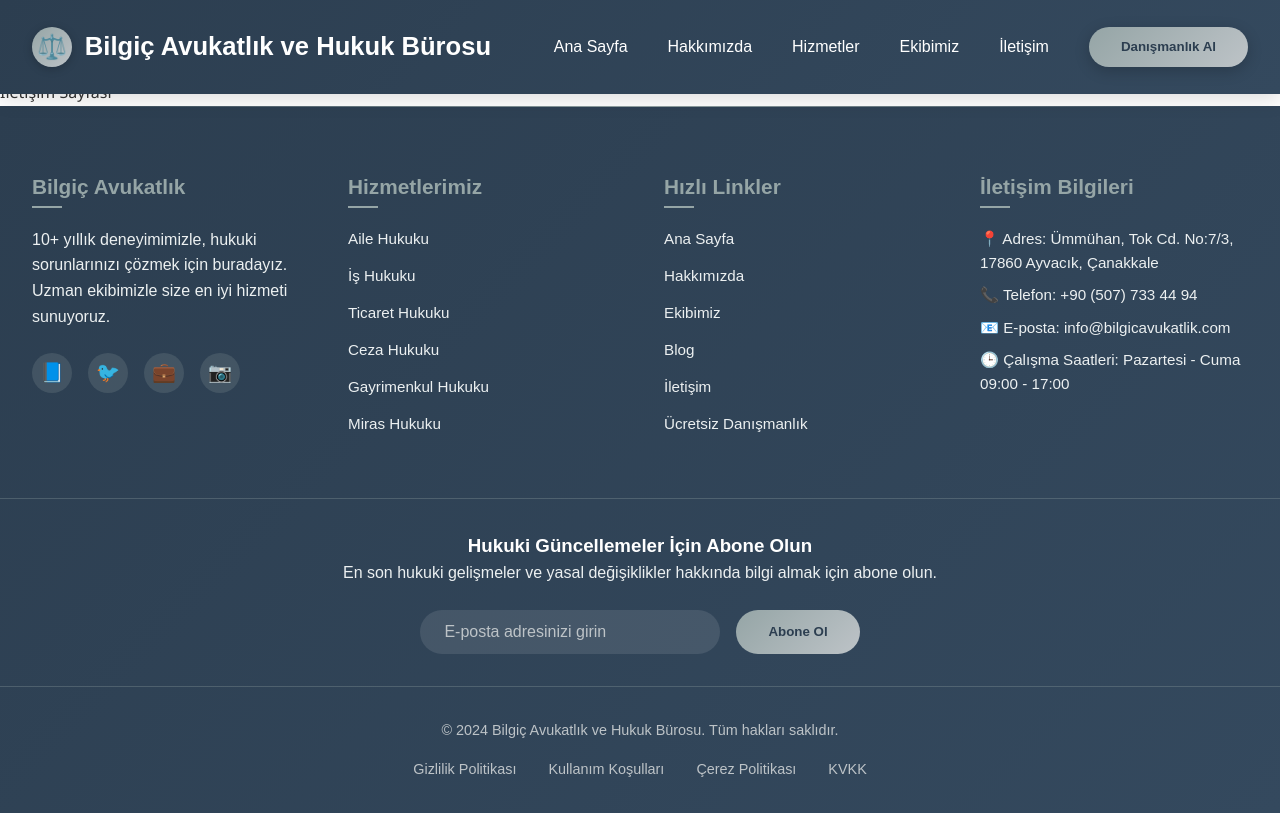
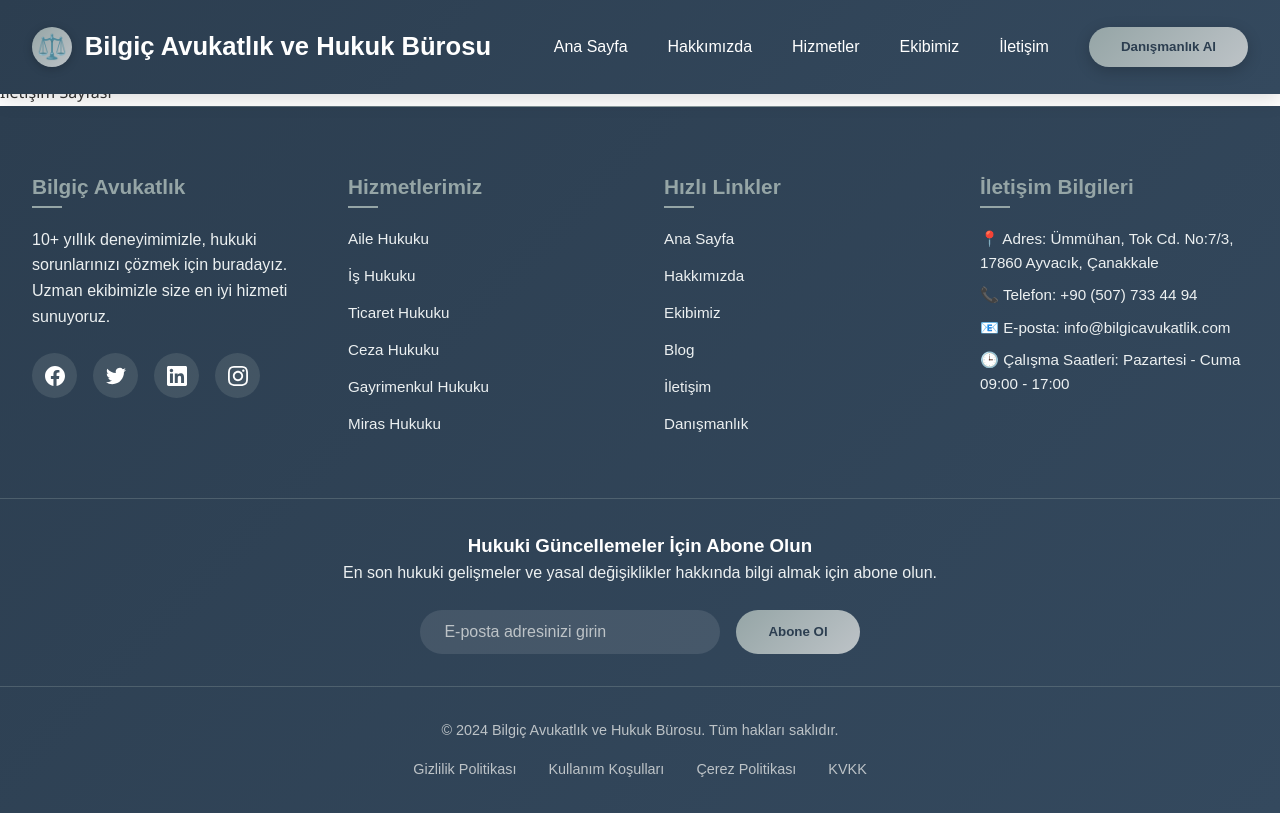
Before and after one commit to OguzDurak/law-portfolio, a React (Create React App) app: page /iletisim in a window 1280 px wide. Built offline with nearby package versions, Linux system fonts and the light colour scheme.

Commit message:
Sosyal medya logolarına hover efektleri eklendi - Orijinal renkler

```diff
--- a/src/components/Footer.tsx
+++ b/src/components/Footer.tsx
@@ -84,8 +84,8 @@
 `;
 
 const SocialLink = styled.a`
-  width: 40px;
-  height: 40px;
+  width: 45px;
+  height: 45px;
   background: rgba(149, 165, 166, 0.2);
   border-radius: 50%;
   display: flex;
@@ -94,12 +94,50 @@
   color: white;
   text-decoration: none;
   transition: all 0.3s ease;
-  font-size: 1.2rem;
 
   &:hover {
     background: #95a5a6;
     transform: translateY(-3px);
     box-shadow: 0 5px 15px rgba(0, 0, 0, 0.3);
+  }
+
+  svg {
+    width: 20px;
+    height: 20px;
+    fill: currentColor;
+    transition: fill 0.3s ease;
+  }
+
+  /* Facebook hover */
+  &[aria-label="Facebook"]:hover {
+    background: #1877f2;
+    svg {
+      fill: white;
+    }
+  }
+
+  /* Twitter hover */
+  &[aria-label="Twitter"]:hover {
+    background: #1da1f2;
+    svg {
+      fill: white;
+    }
+  }
+
+  /* LinkedIn hover */
+  &[aria-label="LinkedIn"]:hover {
+    background: #0077b5;
+    svg {
+      fill: white;
+    }
+  }
+
+  /* Instagram hover */
+  &[aria-label="Instagram"]:hover {
+    background: linear-gradient(45deg, #f09433 0%, #e6683c 25%, #dc2743 50%, #cc2366 75%, #bc1888 100%);
+    svg {
+      fill: white;
+    }
   }
 `;
 
@@ -212,16 +250,24 @@
           </p>
           <SocialLinks>
             <SocialLink href="#" aria-label="Facebook">
-              📘
+              <svg viewBox="0 0 24 24">
+                <path d="M24 12.073c0-6.627-5.373-12-12-12s-12 5.373-12 12c0 5.99 4.388 10.954 10.125 11.854v-8.385H7.078v-3.47h3.047V9.43c0-3.007 1.792-4.669 4.533-4.669 1.312 0 2.686.235 2.686.235v2.953H15.83c-1.491 0-1.956.925-1.956 1.874v2.25h3.328l-.532 3.47h-2.796v8.385C19.612 23.027 24 18.062 24 12.073z"/>
+              </svg>
             </SocialLink>
             <SocialLink href="#" aria-label="Twitter">
-              🐦
+              <svg viewBox="0 0 24 24">
+                <path d="M23.953 4.57a10 10 0 01-2.825.775 4.958 4.958 0 002.163-2.723c-.951.555-2.005.959-3.127 1.184a4.92 4.92 0 00-8.384 4.482C7.69 8.095 4.067 6.13 1.64 3.162a4.822 4.822 0 00-.666 2.475c0 1.71.87 3.213 2.188 4.096a4.904 4.904 0 01-2.228-.616v.06a4.923 4.923 0 003.946 4.827 4.996 4.996 0 01-2.212.085 4.936 4.936 0 004.604 3.417 9.867 9.867 0 01-6.102 2.105c-.39 0-.779-.023-1.17-.067a13.995 13.995 0 007.557 2.209c9.053 0 13.998-7.496 13.998-13.985 0-.21 0-.42-.015-.63A9.935 9.935 0 0024 4.59z"/>
+              </svg>
             </SocialLink>
             <SocialLink href="#" aria-label="LinkedIn">
-              💼
+              <svg viewBox="0 0 24 24">
+                <path d="M20.447 20.452h-3.554v-5.569c0-1.328-.027-3.037-1.852-3.037-1.853 0-2.136 1.445-2.136 2.939v5.667H9.351V9h3.414v1.561h.046c.477-.9 1.637-1.85 3.37-1.85 3.601 0 4.267 2.37 4.267 5.455v6.286zM5.337 7.433c-1.144 0-2.063-.926-2.063-2.065 0-1.138.92-2.063 2.063-2.063 1.14 0 2.064.925 2.064 2.063 0 1.139-.925 2.065-2.064 2.065zm1.782 13.019H3.555V9h3.564v11.452zM22.225 0H1.771C.792 0 0 .774 0 1.729v20.542C0 23.227.792 24 1.771 24h20.451C23.2 24 24 23.227 24 22.271V1.729C24 .774 23.2 0 22.222 0h.003z"/>
+              </svg>
             </SocialLink>
             <SocialLink href="#" aria-label="Instagram">
-              📷
+              <svg viewBox="0 0 24 24">
+                <path d="M12 2.163c3.204 0 3.584.012 4.85.07 3.252.148 4.771 1.691 4.919 4.919.058 1.265.069 1.645.069 4.849 0 3.205-.012 3.584-.069 4.849-.149 3.225-1.664 4.771-4.919 4.919-1.266.058-1.644.07-4.85.07-3.204 0-3.584-.012-4.849-.07-3.26-.149-4.771-1.699-4.919-4.92-.058-1.265-.07-1.644-.07-4.849 0-3.204.013-3.583.07-4.849.149-3.227 1.664-4.771 4.919-4.919 1.266-.057 1.645-.069 4.849-.069zm0-2.163c-3.259 0-3.667.014-4.947.072-4.358.2-6.78 2.618-6.98 6.98-.059 1.281-.073 1.689-.073 4.948 0 3.259.014 3.668.072 4.948.2 4.358 2.618 6.78 6.98 6.98 1.281.058 1.689.072 4.948.072 3.259 0 3.668-.014 4.948-.072 4.354-.2 6.782-2.618 6.979-6.98.059-1.28.073-1.689.073-4.948 0-3.259-.014-3.667-.072-4.947-.196-4.354-2.617-6.78-6.979-6.98-1.281-.059-1.69-.073-4.949-.073zm0 5.838c-3.403 0-6.162 2.759-6.162 6.162s2.759 6.163 6.162 6.163 6.162-2.759 6.162-6.163c0-3.403-2.759-6.162-6.162-6.162zm0 10.162c-2.209 0-4-1.79-4-4 0-2.209 1.791-4 4-4s4 1.791 4 4c0 2.21-1.791 4-4 4zm6.406-11.845c-.796 0-1.441.645-1.441 1.44s.645 1.44 1.441 1.44c.795 0 1.439-.645 1.439-1.44s-.644-1.44-1.439-1.44z"/>
+              </svg>
             </SocialLink>
           </SocialLinks>
         </FooterSection>
@@ -243,7 +289,7 @@
           <FooterLink to="/ekip">Ekibimiz</FooterLink>
           <FooterLink to="/blog">Blog</FooterLink>
           <FooterLink to="/iletisim">İletişim</FooterLink>
-          <FooterLink to="/danismanlik">Ücretsiz Danışmanlık</FooterLink>
+          <FooterLink to="/danismanlik">Danışmanlık</FooterLink>
         </FooterSection>
 
         <FooterSection>
```
